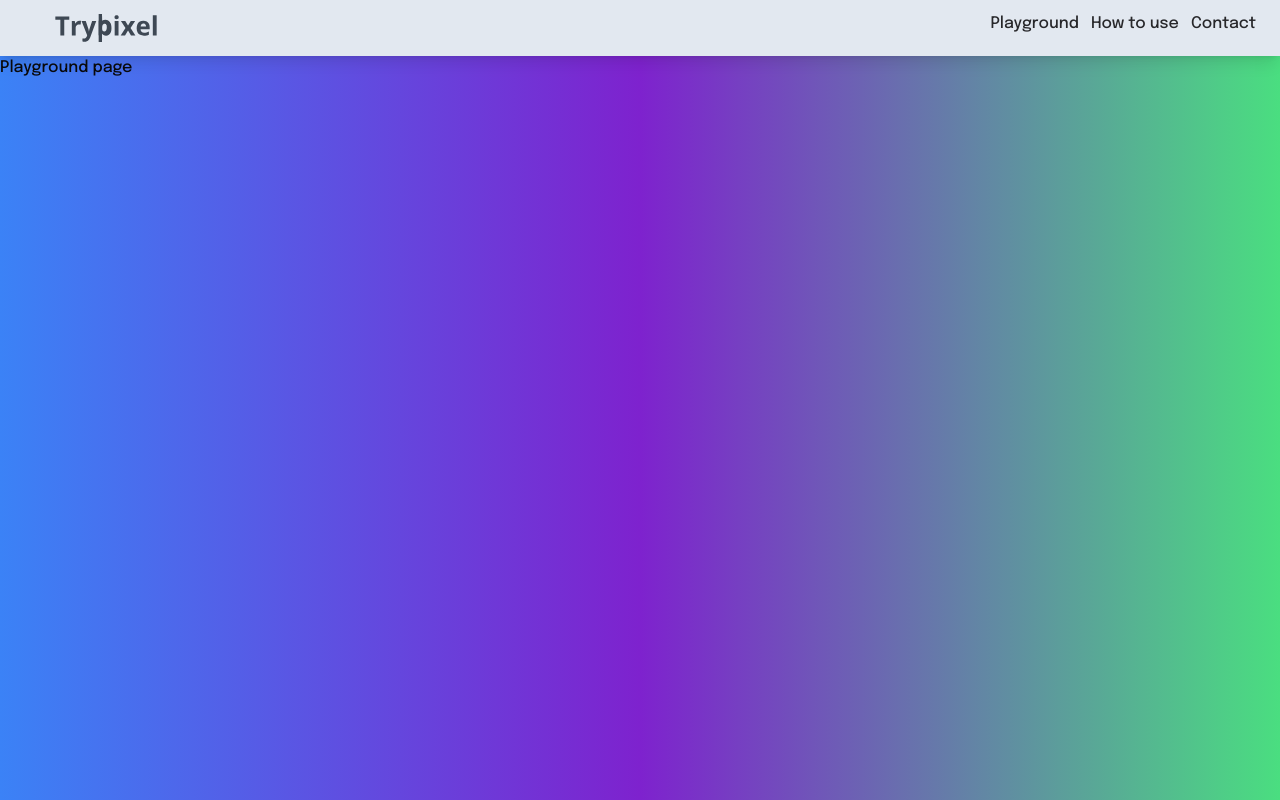
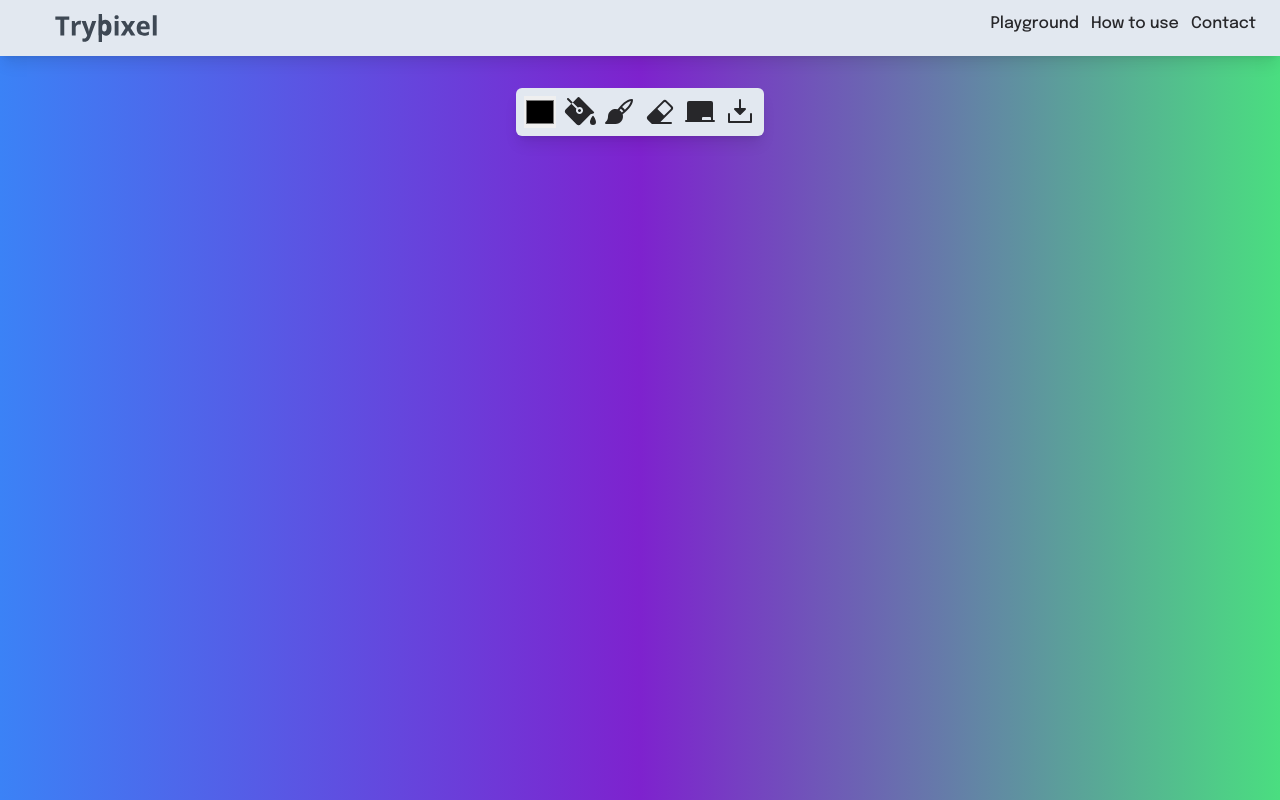
Before and after one commit to markoclimakodev/trypixel, a Next.js app: page /pages/playground in a window 1280 px wide. Built offline with nearby package versions, Linux system fonts and the light colour scheme.

Commit message:
feat: create ToolBar component
Add a toolbar component to the application.
The Toolbar component uses the Phosphor icon library to display icons.

```diff
--- a/package.json
+++ b/package.json
@@ -9,6 +9,7 @@
     "lint": "next lint"
   },
   "dependencies": {
+    "@phosphor-icons/react": "^2.0.9",
     "@types/node": "20.2.5",
     "@types/react": "18.2.7",
     "@types/react-dom": "18.2.4",
--- a/src/app/globals.css
+++ b/src/app/globals.css
@@ -4,20 +4,18 @@
 
 @layer components {
   .header {
-    @apply max-w-full bg-slate-200 shadow-lg px-6 py-3 flex justify-between
+    @apply max-w-full bg-slate-200 shadow-lg px-6 py-3 flex justify-between mb-8;
   }
   .links {
     @apply hover:border-b-4 border-dotted;
   }
   .link--blue {
-    @apply border-blue-500
+    @apply border-blue-500;
   }
   .link--purple {
-    @apply border-purple-700
-
+    @apply border-purple-700;
   }
   .link--green {
-    @apply border-green-400
-
+    @apply border-green-400;
   }
 }
--- a/src/app/pages/playground/page.tsx
+++ b/src/app/pages/playground/page.tsx
@@ -1,10 +1,11 @@
 import { Header } from "@/components/Header";
+import { ToolBar } from "@/components/ToolBar";
 
 export default function Playground() {
   return (
     <>
       <Header/>
-      <h2 className='text-zinc-950'>Playground page</h2>
+      <ToolBar/>
     </>
   );
 }
--- /dev/null
+++ b/src/components/ToolBar/index.tsx
@@ -0,0 +1,83 @@
+'use client';
+import * as Icon from '@phosphor-icons/react';
+import { useState } from 'react';
+
+type Tool =
+  | 'paint-bucket'
+  | 'paint-brush'
+  | 'eraser'
+  | 'erase-all'
+  | 'download';
+
+export function ToolBar() {
+  const [isSelected, setIsSelected] = useState<Tool | null>(null);
+
+  const handleIsSelected = (tool: Tool) => {
+    if (isSelected === tool) {
+      setIsSelected(null);
+    } else {
+      setIsSelected(tool);
+    }
+  };
+
+  return (
+    <section className='w-fit flex m-auto gap-2 bg-slate-200 p-2 rounded-md shadow-lg'>
+      <input
+        type='color'
+        name='color-picker'
+        id='color-picker'
+        className='w-8 h-8'
+      />
+      <Icon.PaintBucket
+        weight='fill'
+        className={` ${
+          isSelected === 'paint-bucket'
+            ? 'fill-purple-800 hover:scale-110 border-2 border-purple-800 border-dotted '
+            : 'fill-zinc-800 cursor-pointer transition-all ease-in-out border-0'
+        }`}
+        size={32}
+        onClick={() => handleIsSelected('paint-bucket')}
+      />
+      <Icon.PaintBrush
+        weight='fill'
+        className={`${
+          isSelected === 'paint-brush'
+            ? ' fill-purple-800 hover:scale-110 border-2 border-purple-800 border-dotted'
+            : 'fill-zinc-800 cursor-pointer transition-all ease-in-out border-0'
+        }`}
+        size={32}
+        onClick={() => handleIsSelected('paint-brush')}
+      />
+      <Icon.Eraser
+        weight='fill'
+        className={`${
+          isSelected === 'eraser'
+            ? ' fill-purple-800 hover:scale-110 border-2 border-purple-800 border-dotted'
+            : 'fill-zinc-800 cursor-pointer transition-all ease-in-out border-0'
+        }`}
+        size={32}
+        onClick={() => handleIsSelected('eraser')}
+      />
+      <Icon.ChalkboardSimple
+        weight='fill'
+        className={`${
+          isSelected === 'erase-all'
+            ? ' fill-purple-800 hover:scale-110 border-2 border-purple-800 border-dotted'
+            : 'fill-zinc-800 cursor-pointer transition-all ease-in-out border-0'
+        }`}
+        size={32}
+        onClick={() => handleIsSelected('erase-all')}
+      />
+      <Icon.DownloadSimple
+        weight='fill'
+        className={`${
+          isSelected === 'download'
+            ? ' fill-purple-800 hover:scale-110 border-2 border-purple-800 border-dotted'
+            : 'fill-zinc-800 cursor-pointer transition-all ease-in-out border-0'
+        }`}
+        size={32}
+        onClick={() => handleIsSelected('download')}
+      />
+    </section>
+  );
+}
```
Also changed, not shown: 1 other file (tests, documents, lock files or other folders).
